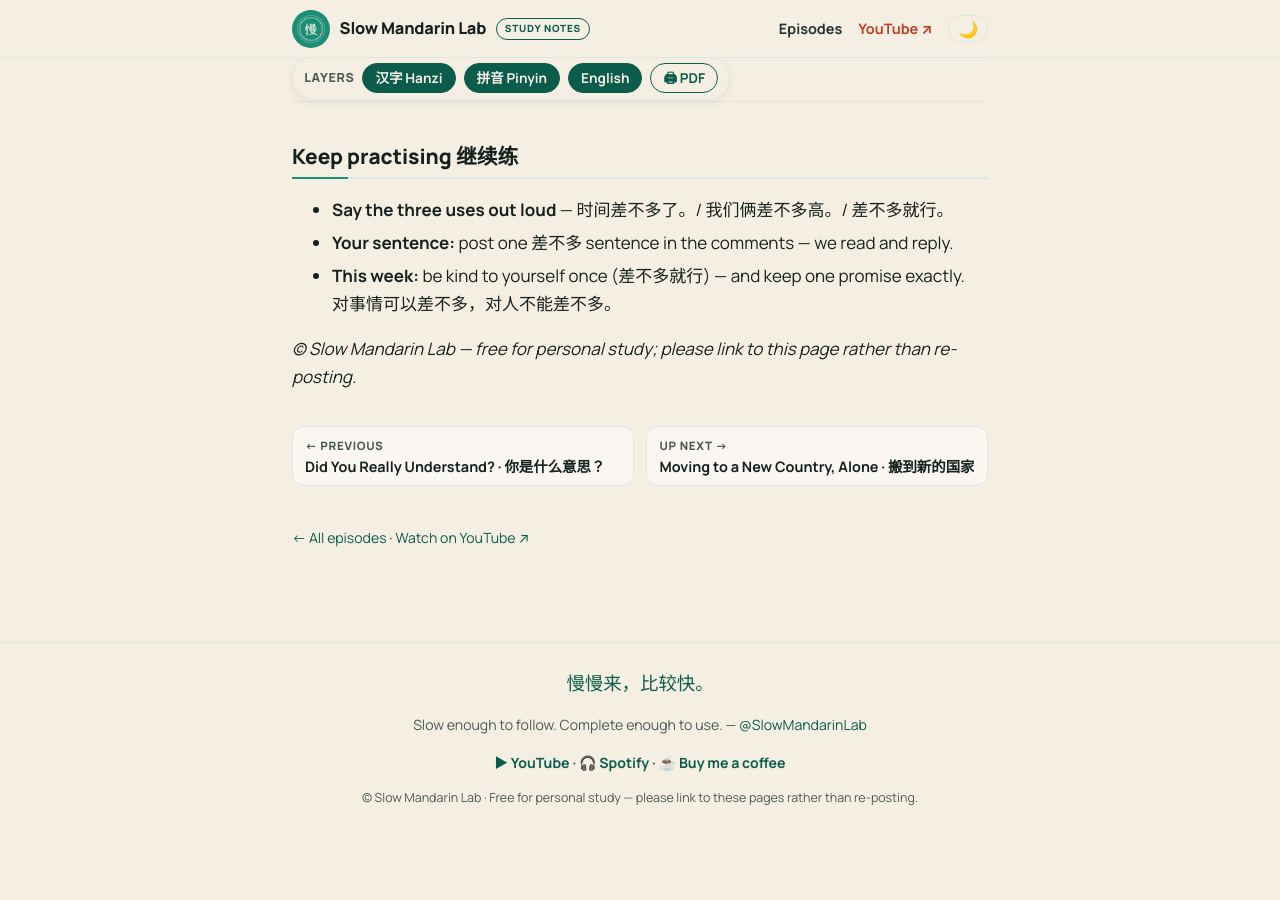
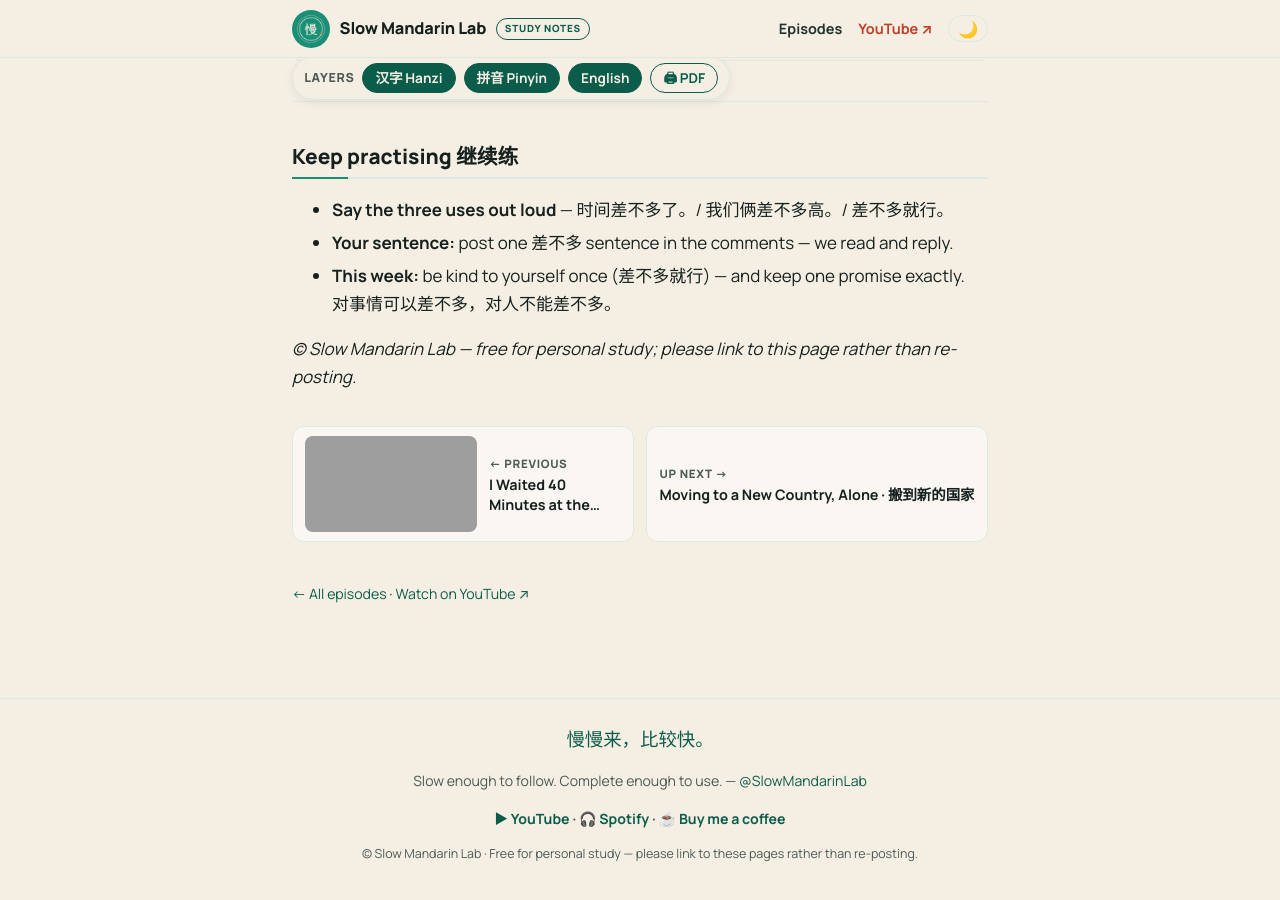
Before and after one commit to bowang168/slow-mandarin-lab, a Jekyll site: the page built from episodes/021-chabuduo.md, in a window 1280 px wide and 900 px high, scrolled down 21136 px. Built offline with Jekyll 4.4.1, drawn with Linux system fonts in a browser that asks for light colours; some web fonts are replaced; before the commit the page ends 21980 px from its top, so only the background shows below that; grey boxes are pictures that could not be loaded.

Commit message:
020: sync study page — retitle to live YT title (老地方见) + backfill video link/embed

```diff
--- a/episodes/020-asking-for-clarification.md
+++ b/episodes/020-asking-for-clarification.md
@@ -1,15 +1,17 @@
 ---
 layout: page
-title: "Did You Really Understand? · 你是什么意思？"
+title: "I Waited 40 Minutes at the Wrong Place · 老地方见"
 description: "Free study notes for Slow Mandarin Lab Episode 20: full transcript with Hanzi, pinyin and English, key vocabulary, and speaking practice."
 permalink: /episodes/020-asking-for-clarification/
 note: 你的意思是……吗 · dialogue
 series: Season 1
 hsk: HSK 3
+youtube_id: nqH4W6rTLYc
+upload_date: 2026-07-16
 ---
 
 **Slow Mandarin Lab · Episode 20** — free study notes
-Video: *link added on publish* · Channel: [youtube.com/@SlowMandarinLab](https://www.youtube.com/@SlowMandarinLab)
+Video: [Watch on YouTube](https://www.youtube.com/watch?v=nqH4W6rTLYc) · Channel: [youtube.com/@SlowMandarinLab](https://www.youtube.com/@SlowMandarinLab)
 
 Slow, clear Mandarin for adult learners. Every line is shown three ways: **汉字 Hanzi**, pinyin,
 and *a short English gloss* — the same three layers you see on screen in the video.
```
